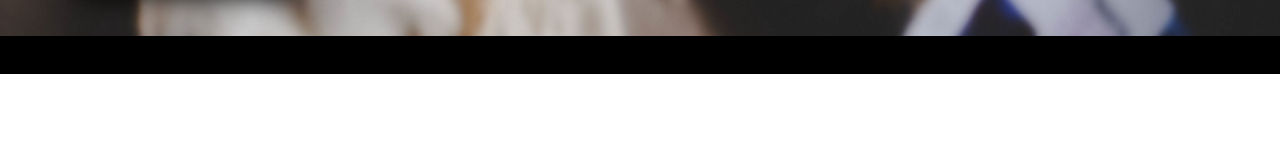
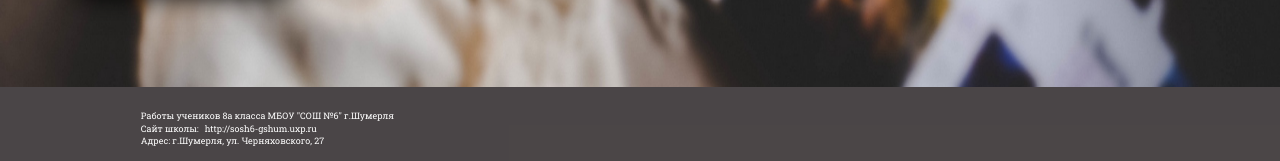
Before and after one commit to Bestopar/-, a plain HTML site: page index.html in a window 1280 px wide. Shown: the part 1654-1815 px from the top of the page. Before the commit the page ends 1728 px from the top, so only its background shows below. Drawn offline with Linux system fonts and the light colour scheme; a web font is replaced by a local one.

Commit message:
28.05.19

```diff
--- a/index.html
+++ b/index.html
@@ -67,7 +67,12 @@
 				<div class="detailed6"></div>
 				<div class="detailed7"></div>
 			</div>
-	<footer class="footer"></footer>
+	<footer class="footer">
+		<span class="span5">Работы учеников 8а класса МБОУ "СОШ №6" г.Шумерля</span>
+		<span class="span6">Сайт школы:</span>
+		<a href="http://sosh6-gshum.uxp.ru/"><span class="span7">http://sosh6-gshum.uxp.ru</span></a>
+		<span class="span8">Адрес: г.Шумерля, ул. Черняховского, 27</span>
+	</footer>
 	<script type="text/javascript" src="jquery.js"></script>
 	<script src="script.js"></script>
 </body>
--- a/style.css
+++ b/style.css
@@ -62,9 +62,9 @@ body {
 }
 .work {
   width: 100vw;
-  height: 86vw;
+  height: 90vw;
   background-image: url(img/b1.jpg);
-  background-size: 100vw 86vw;
+  background-size: 100vw 90vw;
   position: absolute;
   top: 46vw;
 }
@@ -488,10 +488,46 @@ body {
   border: 0.2vw solid #1d191963;
   display: none;
 }
+.span5 {
+  font-family: 'Roboto Slab', cursive;
+  font-size: 0.7vw;
+  width: 22vw;
+  color: white;
+  position: absolute;
+  top: 1.8vw;
+  left: 11vw;
+}
+.span6 {
+  font-family: 'Roboto Slab', cursive;
+  font-size: 0.7vw;
+  width: 19vw;
+  color: white;
+  position: absolute;
+  top: 2.8vw;
+  left: 11vw;
+}
+.span7 {
+  font-family: 'Roboto Slab', cursive;
+  font-size: 0.7vw;
+  width: 10vw;
+  color: white;
+  position: absolute;
+  top: 2.8vw;
+  left: 16vw;
+}
+.span8 {
+  font-family: 'Roboto Slab', cursive;
+  font-size: 0.7vw;
+  width: 19vw;
+  color: white;
+  position: absolute;
+  top: 3.8vw;
+  left: 11vw;
+}
 .footer {
   width: 100vw;
-  height: 3vw;
-  background: black;
+  height: 6vw;
+  background: #322c2ee0;
   position: absolute;
-  top: 132vw;
+  top: 136vw;
 }
```
